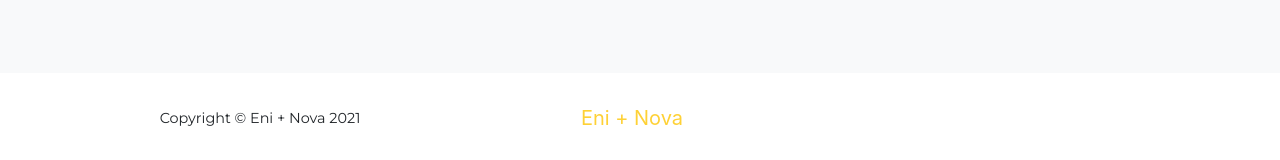
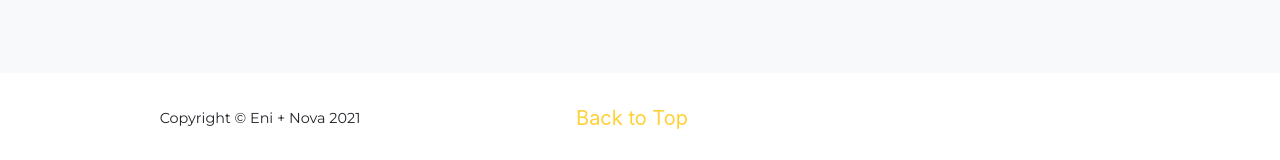
Before and after one commit to deareni/deareni.github.io, a Jekyll site: the page built from index.md, in a window 1280 px wide and 900 px high, scrolled down 3064 px. Shown: the part 737-897 px from the top of the window. Built offline with Jekyll 4.4.1, drawn with Linux system fonts in a browser that asks for light colours; some web fonts are replaced.

Commit message:
Update footer.html

```diff
--- a/_includes/footer.html
+++ b/_includes/footer.html
@@ -7,7 +7,7 @@
         </div>
     <!-- Page Top -->
         <div class="col-md-4">
-          <a class="navbar-brand js-scroll-trigger" href="#page-top">Eni + Nova</a>
+          <a class="navbar-brand js-scroll-trigger" href="#page-top">Back to Top</a>
         </div>
 		<!-- Social Media -->
         <div class="col-md-4">
```
